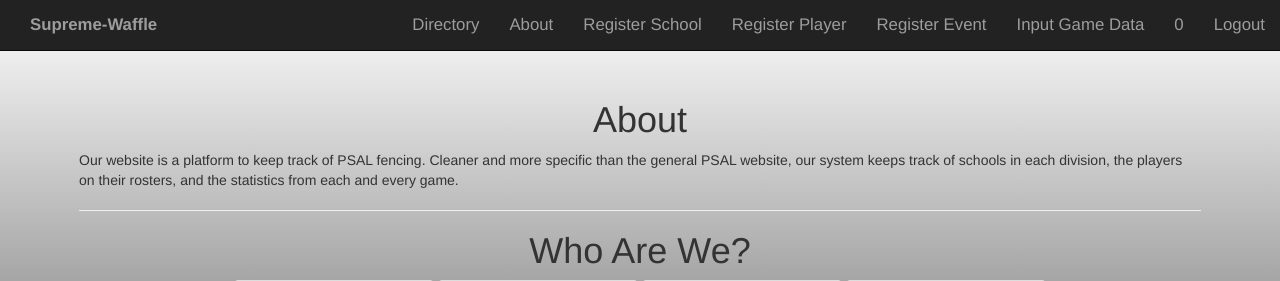
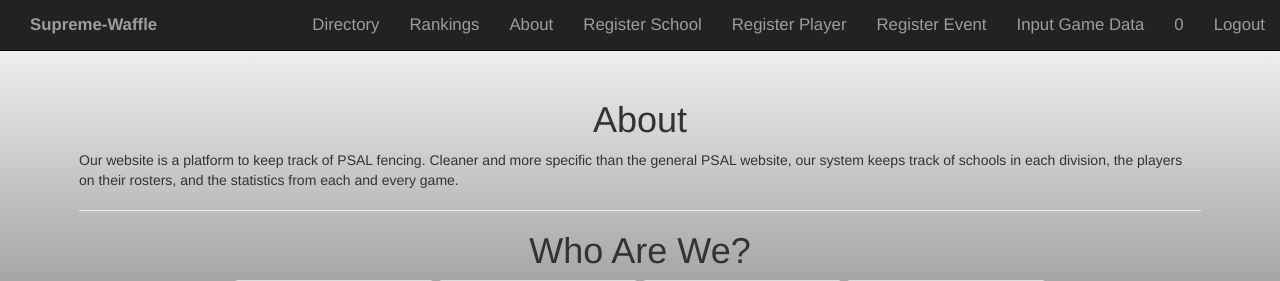
Before and after one commit to serenadipity/supreme-waffle, a Flask app: page /about in a window 1280 px wide. Shown: the top 281 px of the page. Run offline with Flask 2, Linux system fonts and the light colour scheme; some libraries are stand-ins or nearby versions.

Commit message:
on the navbar

```diff
--- a/templates/base.html
+++ b/templates/base.html
@@ -28,6 +28,7 @@
 	  </ul>
 	  <ul class="nav navbar-nav navbar-right">
 	    <li><a href="/directory">Directory</a></li>
+	    <li><a href="/rankings">Rankings</a></li>
 	    <li><a href="/about">About</a></li>
 	    {% if user == 0 %}
             <li><a href="/create">Create an Account</a></li>
```
